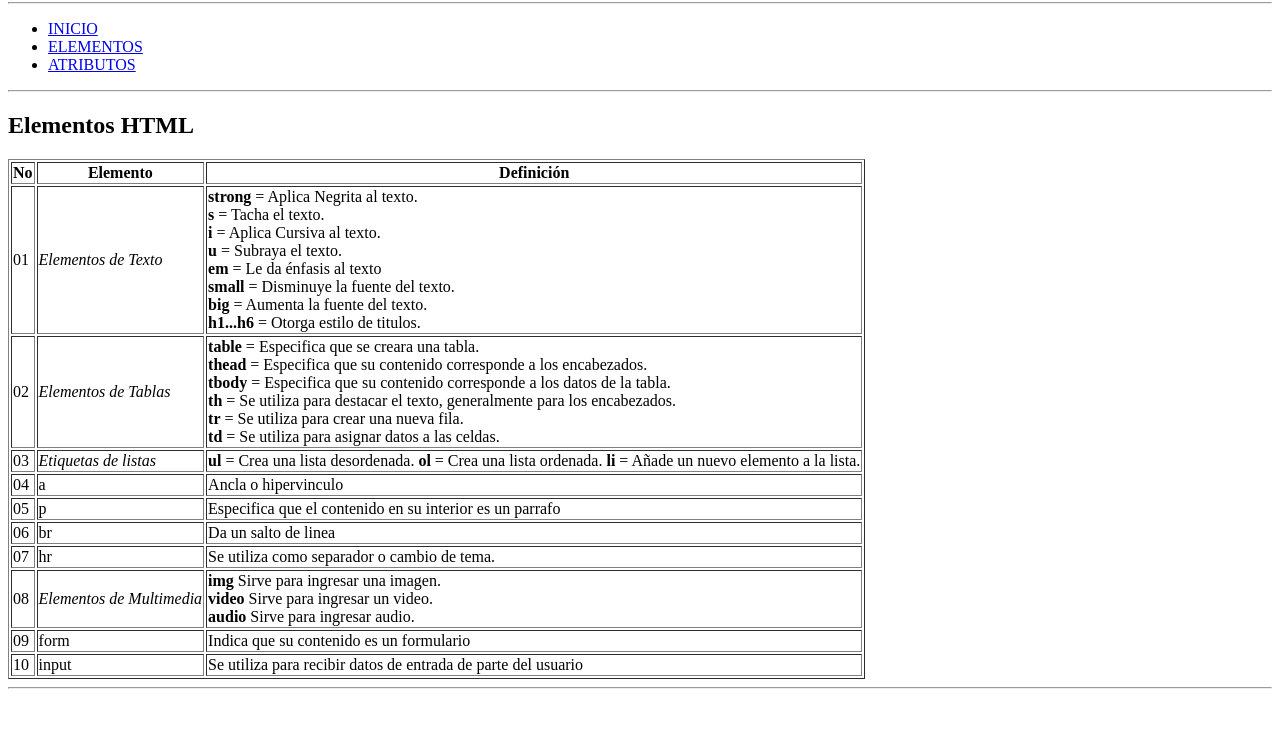
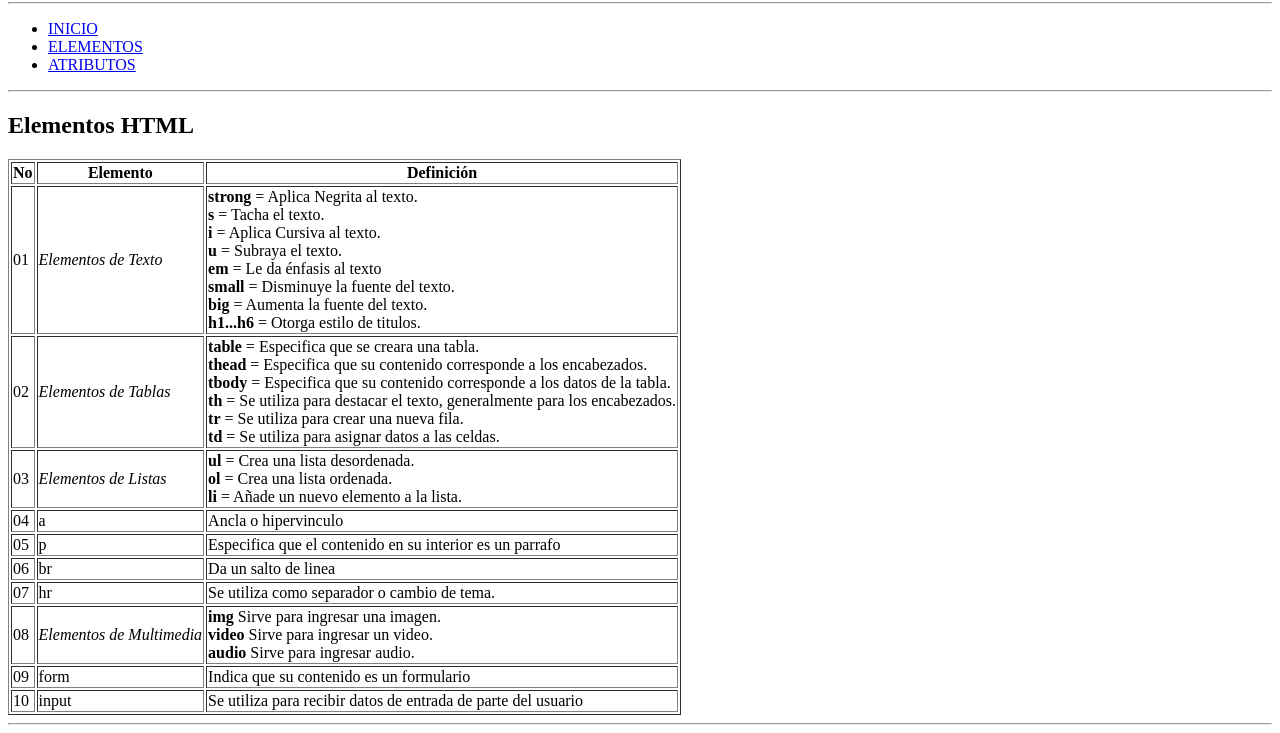
Before and after one commit to Jorge21F/HTML, a plain HTML site: page pages/elementos.html in a window 1280 px wide. Shown: the part 187-920 px from the top of the page. Before the commit the page ends 884 px from the top, so only its background shows below. Drawn offline with Linux system fonts and the light colour scheme.

Commit message:
Fix - Elementos.html

```diff
--- a/pages/elementos.html
+++ b/pages/elementos.html
@@ -68,10 +68,10 @@
             </tr>
             <tr>
                 <td>03</td>
-                <td> <i>Etiquetas de listas</i> </td>
+                <td> <i>Elementos de Listas</i> </td>
                 <td>
-                    <strong>ul</strong> = Crea una lista desordenada.
-                    <strong>ol</strong> = Crea una lista ordenada.
+                    <strong>ul</strong> = Crea una lista desordenada. <br>
+                    <strong>ol</strong> = Crea una lista ordenada. <br>
                     <strong>li</strong> = Añade un nuevo elemento a la lista.
                 </td>
             </tr>
```
